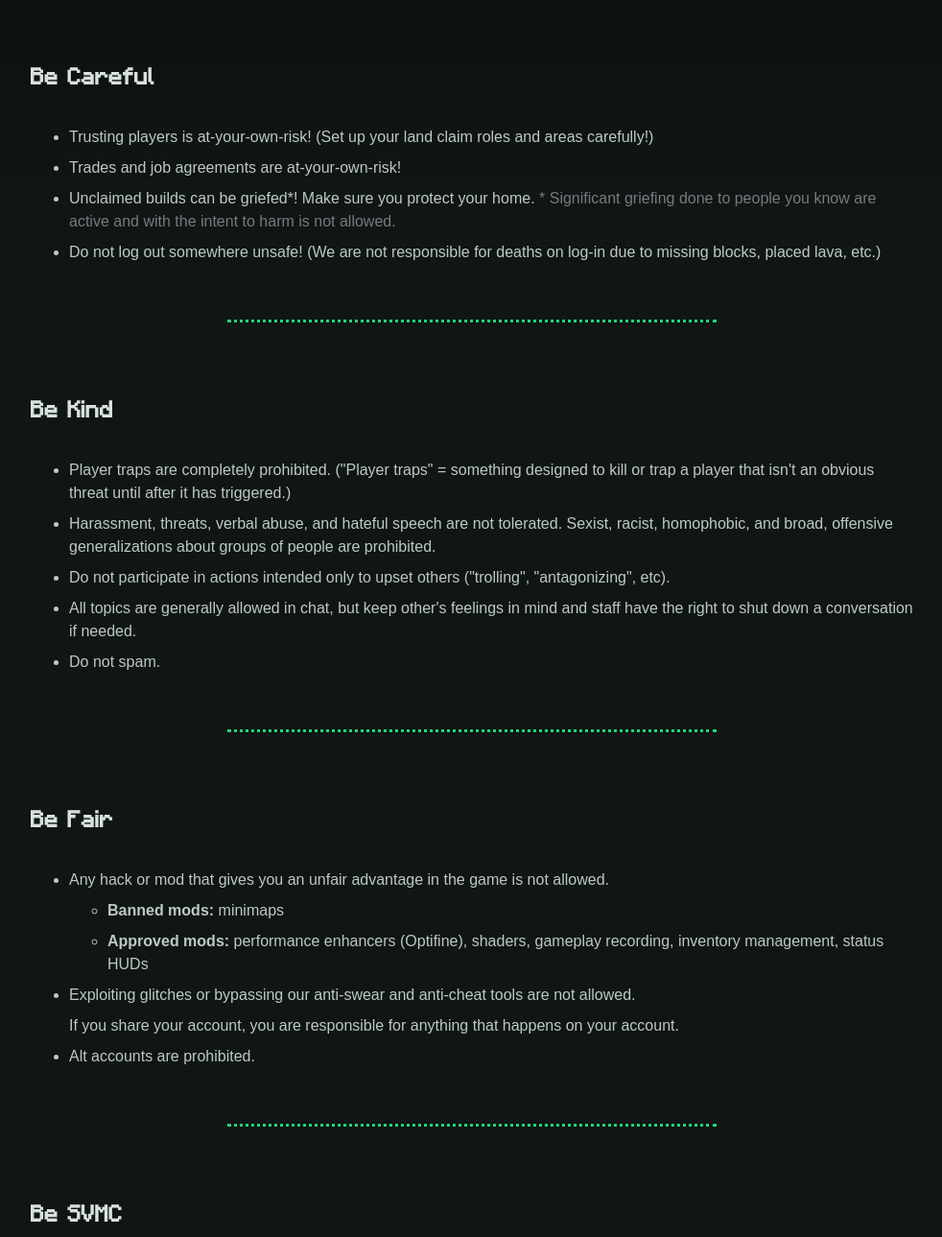
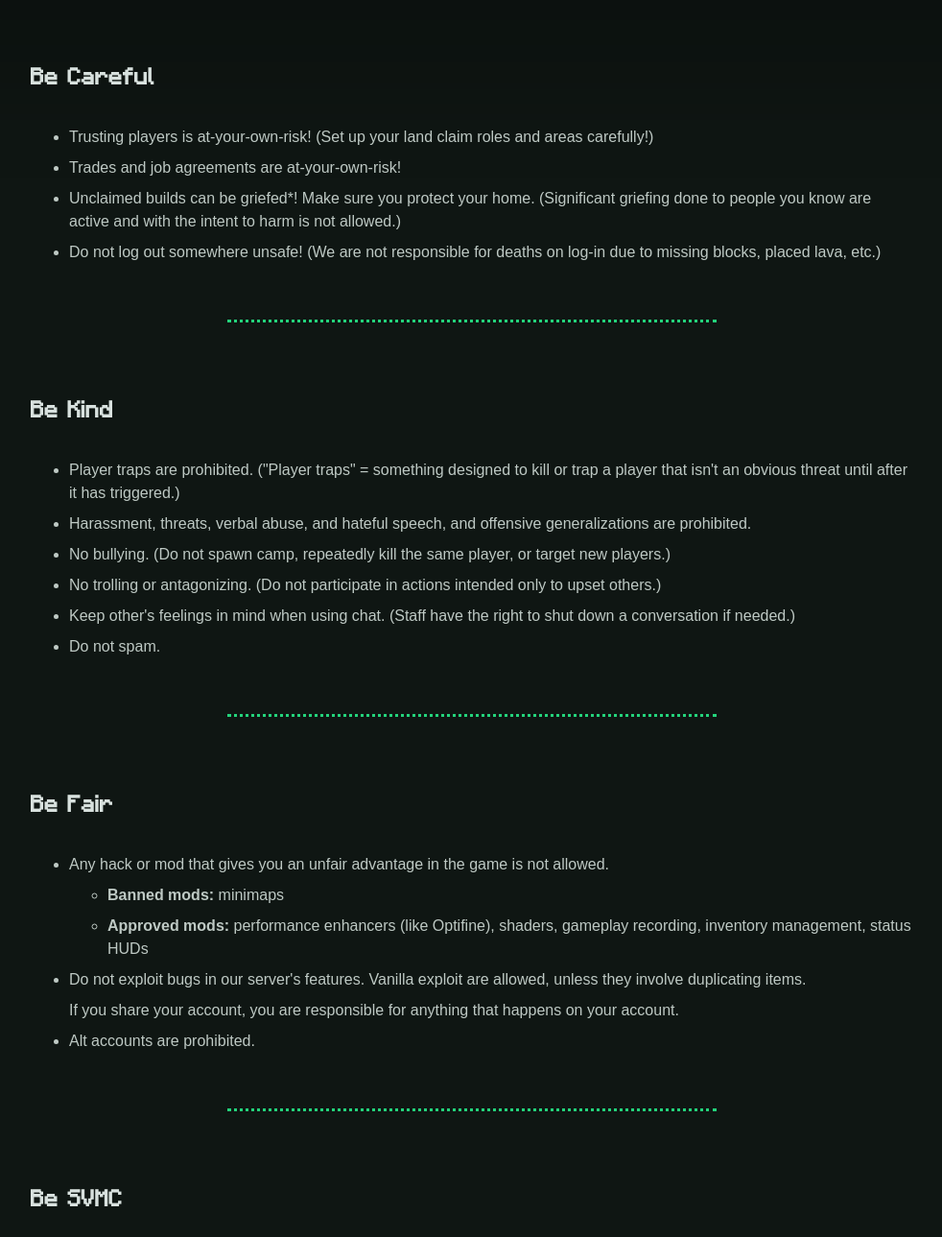
Before and after one commit to newlandsmc/khavalon-website, a PHP site: page /rules/ in a window 1280 px wide. Shown: the part 411-1700 px from the top of the page at 96% size, without its empty margins (148-1130 px from the left). Run offline with PHP 8.4, Linux system fonts and the light colour scheme.

Commit message:
Update claim information

```diff
--- a/content/assets/css/main.css
+++ b/content/assets/css/main.css
@@ -102,7 +102,7 @@ nav {
   position: fixed;
   display: flex;
   justify-content: center;
-  background-color: rgb(8 9 14 / 100%);
+  background-color: rgb(6 10 8 / 100%);
   box-shadow: 0px 0px 10px 2px rgb(0 0 0 / 70%);
   transition: all 0.3s;
   height: 110px;
--- a/content/claiming/index.php
+++ b/content/claiming/index.php
@@ -66,8 +66,8 @@
           <section>
             <h3>Limits</h3>
             <p>New players can claim up to <strong>15 chunks per Land</strong>. You earn an additional 5 chunks every 5 Mining levels (see Skills & Abilities). This limit is per-Land. You can also increase your Land's chunk limit by adding members.</p>
-            <p>New players can create up to <strong>1 Land</strong>. You will unlock an additional Land at Mining level 5, and a third Land at Mining level 49.</p>
-            <p>Players can be a member of up to 5 Lands. This does NOT include their own Lands.</p>
+            <p>New players can create up to <strong>3 Lands</strong>. You will unlock an fourth Land at Mining level 25, and a fifth Land at Mining level 50.</p>
+            <p>Players can be a member of infinite Lands, but each Land can only have up to 15 members.</p>
           </section>
         </div>
       </div>
--- a/content/rules/index.php
+++ b/content/rules/index.php
@@ -22,7 +22,7 @@
           <ul>
             <li class="rules">Trusting players is at-your-own-risk! (Set up your land claim roles and areas carefully!)</li>
             <li class="rules">Trades and job agreements are at-your-own-risk!</li>
-            <li class="rules">Unclaimed builds can be griefed*! Make sure you protect your home. <span style="color:#787983">* Significant griefing done to people you know are active and with the intent to harm is not allowed.</span></li>
+            <li class="rules">Unclaimed builds can be griefed*! Make sure you protect your home. (Significant griefing done to people you know are active and with the intent to harm is not allowed.)</li>
             <li class="rules">Do not log out somewhere unsafe! (We are not responsible for deaths on log-in due to missing blocks, placed lava, etc.)</li>
           </ul>
         </section>
@@ -32,10 +32,11 @@
         <section>
           <h3>Be Kind</h3>
           <ul>
-            <li class="rules">Player traps are completely prohibited. ("Player traps" = something designed to kill or trap a player that isn't an obvious threat until after it has triggered.)</li>
-            <li class="rules">Harassment, threats, verbal abuse, and hateful speech are not tolerated. Sexist, racist, homophobic, and broad, offensive generalizations about groups of people are prohibited.</li>
-            <li class="rules">Do not participate in actions intended only to upset others ("trolling", "antagonizing", etc).</li>
-            <li class="rules">All topics are generally allowed in chat, but keep other's feelings in mind and staff have the right to shut down a conversation if needed.</li>
+            <li class="rules">Player traps are prohibited. ("Player traps" = something designed to kill or trap a player that isn't an obvious threat until after it has triggered.)</li>
+            <li class="rules">Harassment, threats, verbal abuse, and hateful speech, and offensive generalizations are prohibited.</li>
+            <li class="rules">No bullying. (Do not spawn camp, repeatedly kill the same player, or target new players.)</li>
+            <li class="rules">No trolling or antagonizing. (Do not participate in actions intended only to upset others.)</li>
+            <li class="rules">Keep other's feelings in mind when using chat. (Staff have the right to shut down a conversation if needed.)</li>
             <li class="rules">Do not spam.</li>
           </ul>
         </section>
@@ -48,10 +49,10 @@
             <li class="rules">Any hack or mod that gives you an unfair advantage in the game is not allowed.
               <ul>
                 <li class="rules"><strong>Banned mods:</strong> minimaps</li>
-                <li class="rules"><strong>Approved mods:</strong> performance enhancers (Optifine), shaders, gameplay recording, inventory management, status HUDs</li>
+                <li class="rules"><strong>Approved mods:</strong> performance enhancers (like Optifine), shaders, gameplay recording, inventory management, status HUDs</li>
               </ul>
             </li>
-            <li class="rules">Exploiting glitches or bypassing our anti-swear and anti-cheat tools are not allowed.</li>
+            <li class="rules">Do not exploit bugs in our server's features. Vanilla exploit are allowed, unless they involve duplicating items.</li>
             <lu class="rules">If you share your account, you are responsible for anything that happens on your account.</li>
             <li class="rules">Alt accounts are prohibited.</li>
           </ul>
--- a/content/vote/index.php
+++ b/content/vote/index.php
@@ -48,7 +48,7 @@
           </div>
           <div>
             <h3>best-minecraft-servers.co</h3>
-            <a href="https://best-minecraft-servers.co/server-semivanilla-mc.3773/vote" target="_blank"><button type="button" id="vote5" onclick="buttonClicked('vote5')">Vote</button></a>
+            <a href="https://best-minecraft-servers.co/server-khavalon.3773/vote" target="_blank"><button type="button" id="vote5" onclick="buttonClicked('vote5')">Vote</button></a>
           </div>
           <div>
             <h3>minecraft.buzz</h3>
```
